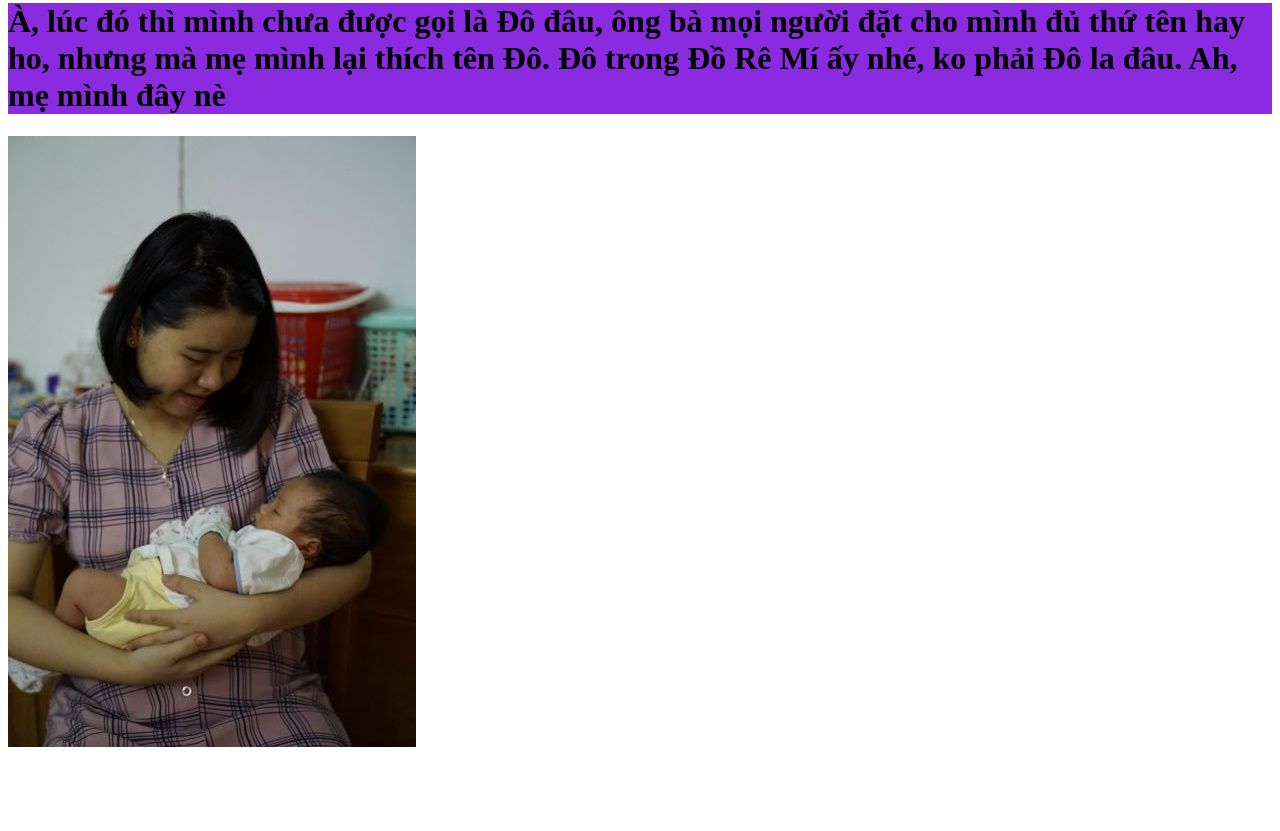
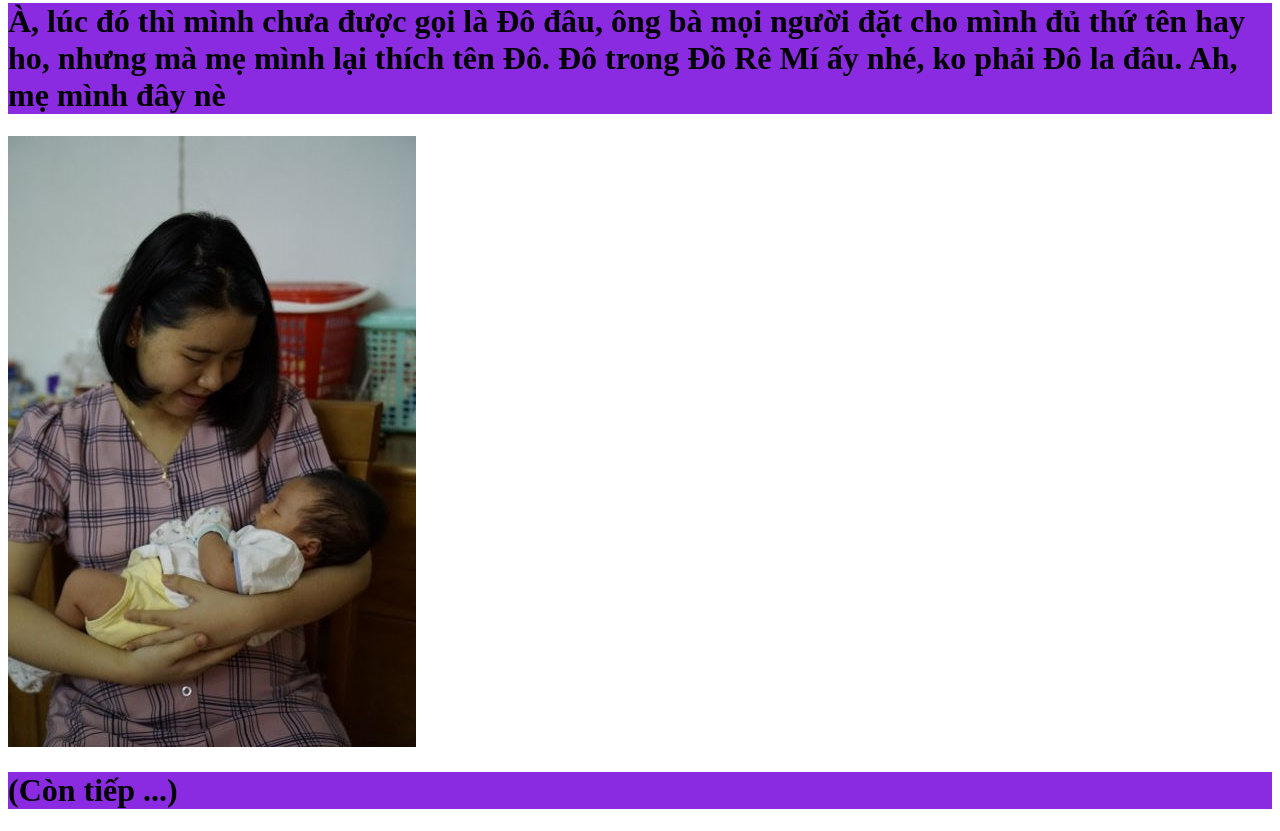
Before and after one commit to baofdodo/do-portfolio, a plain HTML site: page index.html in a window 1280 px wide. Shown: the part 672-1503 px from the top of the page. Before the commit the page ends 1431 px from the top, so only its background shows below. Drawn offline with Linux system fonts and the light colour scheme.

Commit message:
add (còn tiếp ...)

```diff
--- a/index.html
+++ b/index.html
@@ -11,6 +11,7 @@
     <img src="./do1.jpg" id="do_1" >
     <h1>À, lúc đó thì mình chưa được gọi là Đô đâu, ông bà mọi người đặt cho mình đủ thứ tên hay ho, nhưng mà mẹ mình lại thích tên Đô. Đô trong Đồ Rê Mí ấy nhé, ko phải Đô la đâu. Ah, mẹ mình đây nè</h1>
     <img src="./mom.JPG" alt="" id="mom"  >
+    <h1>(Còn tiếp ...)</h1>
 </body>
 <style>
     h1  {
```
